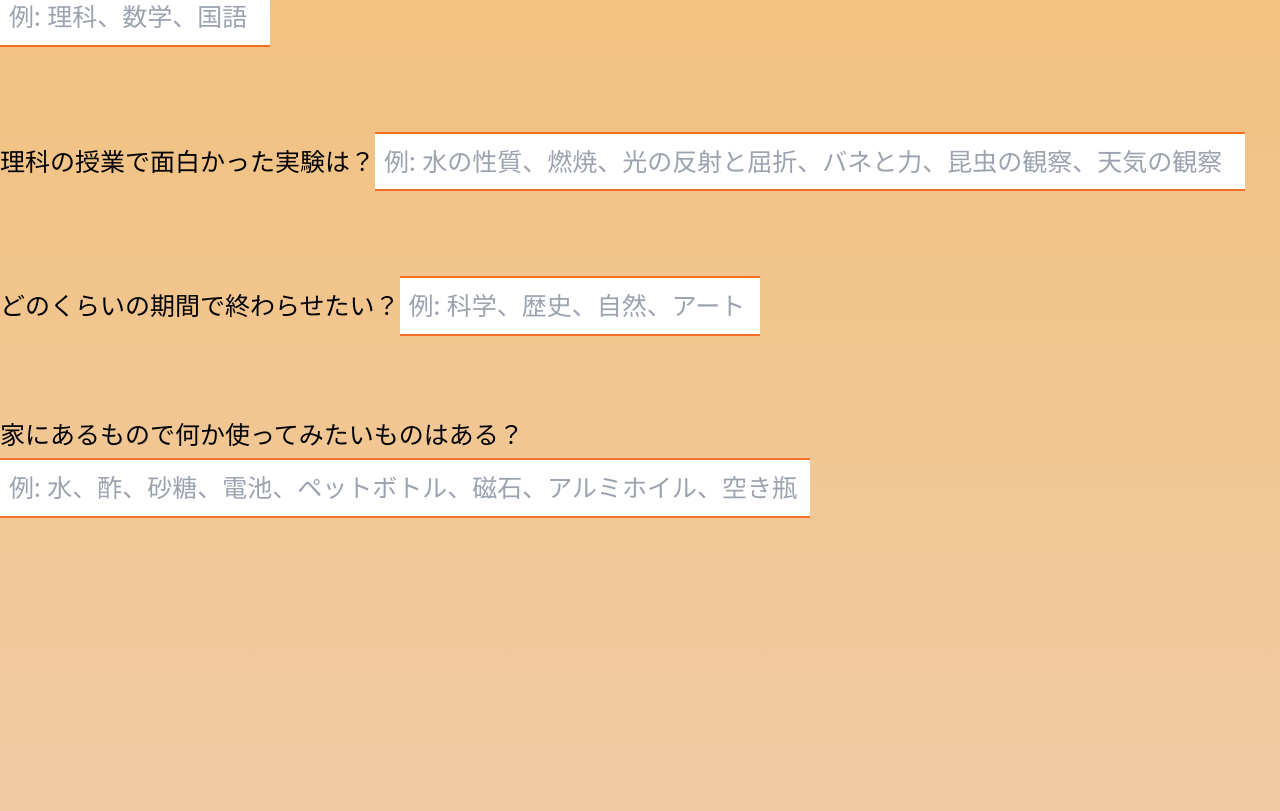
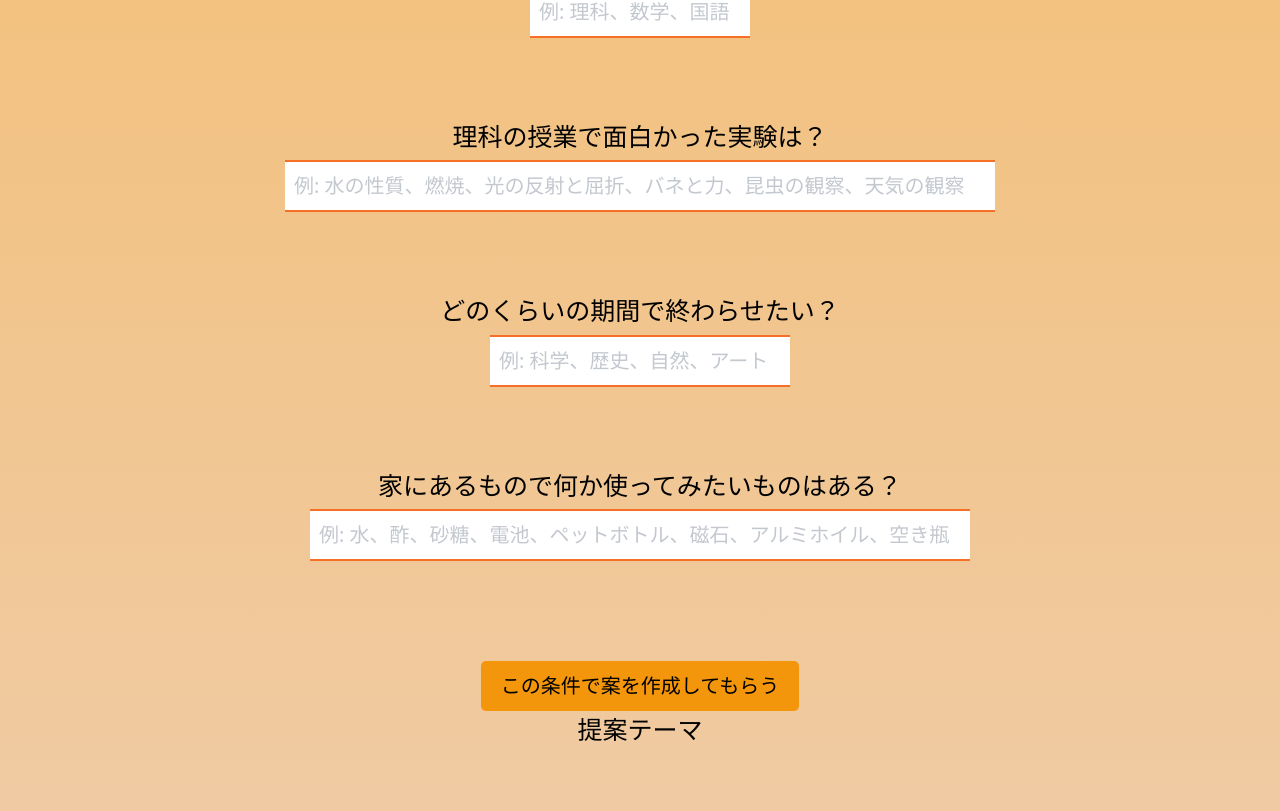
Before and after one commit to daiki0930/Deliverables1, a Next.js app: page /Research/MyPage in a window 1280 px wide. Shown: the part 729-1540 px from the top of the page. Built offline with nearby package versions, Linux system fonts and the light colour scheme; no server answers.

Commit message:
質問項目並べた、UI調整

```diff
--- a/src/pages/Research/MyPage/index.jsx
+++ b/src/pages/Research/MyPage/index.jsx
@@ -6,6 +6,7 @@ import '../../api/firebase/firebaseConfig';
 import { getAuth, signOut, onAuthStateChanged } from 'firebase/auth';
 
 import styles from '../../../styles/Login.module.css';
+import React from 'react';
 // import Description from '../../../components/description';
 
 // import { destroyCookie, setCookie } from 'nookies';
@@ -45,6 +46,10 @@ const Home = () => {
     const router = useRouter();
     const auth = getAuth()
     const [interests, setInterests] = useState();
+    const [interests1, setInterests1] = useState();
+    const [interests2, setInterests2] = useState();
+    const [interests3, setInterests3] = useState();
+
 
     useEffect(() => {
         const Logout = onAuthStateChanged(auth, (currentUser) => {
@@ -79,7 +84,7 @@ const Home = () => {
     }
     return (
         <div className={ styles.background_home }>
-            <div style ={{ position: 'absolute', top: 20, width: '75%', textAlign: 'center', backgroundColor: '#ffffff'}}>
+            <div style ={{ position: 'absolute', top: 20, width: '75%', textAlign: 'center', backgroundColor: '#ffffff', borderRadius: '10px'}}>
                 <p style={{ fontSize: '60px', fontWeight: 'bold', color: '#ea9917' }}>
                     AIと一緒に自由研究テーマを決めよう!
                 </p>
@@ -95,8 +100,8 @@ const Home = () => {
                 </p>
             </div>
 
-            <div style ={{ display: 'flex', flexDirection: 'column', justifyContent: 'center', alignItems: 'flex-start', fontSize: '25px'}}>
-            <label>
+            <div style ={{ display: 'flex', flexDirection: 'column', justifyContent: 'center', alignItems: 'center', fontSize: '25px', height: '100vh'}}>
+                <label style ={{ marginTop: '150px'}}>
                     学校で好きな科目は？
                 </label>
                 <input
@@ -106,37 +111,48 @@ const Home = () => {
                 placeholder="例: 理科、数学、国語"
                 className={styles.question_input1}
                 />
-            <label style={{ fontSize: '25px'}}>
+                <label>
                     理科の授業で面白かった実験は？
+                </label>
                 <input
                 type="text"
-                value={interests}
-                onChange={(e) => setInterests(e.target.value)}
+                value={interests1}
+                onChange={(e) => setInterests1(e.target.value)}
                 placeholder="例: 水の性質、燃焼、光の反射と屈折、バネと力、昆虫の観察、天気の観察"
                 className={styles.question_input2}
                 />
+                <label>
+                    どのくらいの期間で終わらせたい？
                 </label>
-            <label style ={{ fontSize: '25px'}}>
-                どのくらいの期間で終わらせたい？
                 <input
                 type="text"
-                value={interests}
-                onChange={(e) => setInterests(e.target.value)}
+                value={interests2}
+                onChange={(e) => setInterests2(e.target.value)}
                 placeholder="例: 科学、歴史、自然、アート"
                 className={styles.question_input3}
                 />
+                <label>
+                    家にあるもので何か使ってみたいものはある？
                 </label>
-            <label style ={{ fontSize: '25px'}}>
-                家にあるもので何か使ってみたいものはある？
                 <input
                 type="text"
-                value={interests}
-                onChange={(e) => setInterests(e.target.value)}
+                value={interests3}
+                onChange={(e) => setInterests3(e.target.value)}
                 placeholder="例: 水、酢、砂糖、電池、ペットボトル、磁石、アルミホイル、空き瓶"
                 className={styles.question_input4}
                 />
+
+                <button
+                // onClick={}
+                className={styles.button_Create}>
+                    この条件で案を作成してもらう
+                </button>
+
+                <label>
+                提案テーマ
                 </label>
             </div>
+
         </div>
     )
 };
--- a/src/styles/Login.module.css
+++ b/src/styles/Login.module.css
@@ -86,7 +86,7 @@
 }
 
 .button_LogOut:active {
-    background-color: #d2385c;
+    background-color: #d84c00;
 }
 
 
@@ -107,42 +107,82 @@
 
 
 .question_input1 {
-    width: 270px;
+    width: 220px;
     padding: 9px;
     margin-top: 5px;
     margin-bottom: 80px;
-    font-Size: 25px;
+    font-Size: 20px;
+    border-top: 2px solid #f56f27;
+    border-bottom: 2px solid #f56f27;
+    outline: none;
+}
+.question_input1::placeholder {
+    opacity: 0.6;
+}
+
+.question_input2 {
+    width: 710px;
+    padding: 9px;
+    margin-top: 5px;
+    margin-bottom: 80px;
+    font-Size: 20px;
+    border-top: 2px solid #f56f27;
+    border-bottom: 2px solid #f56f27;
+    outline: none;
+}
+.question_input2::placeholder {
+    opacity: 0.6;
+}
+
+.question_input3 {
+    width: 300px;
+    padding: 9px;
+    margin-top: 5px;
+    margin-bottom: 80px;
+    font-Size: 20px;
     border-top: 2px solid #f56f27;
     border-bottom: 2px solid #f56f27;
     outline: none;
 }
 
-.question_input2 {
-    width: 870px;
+.question_input3::placeholder {
+    opacity: 0.6;
+}
+
+.question_input4 {
+    width: 660px;
     padding: 9px;
     margin-top: 5px;
     margin-bottom: 80px;
+    font-Size: 20px;
     border-top: 2px solid #f56f27;
     border-bottom: 2px solid #f56f27;
     outline: none;
 }
 
-.question_input3 {
-    width: 360px;
-    padding: 9px;
-    margin-top: 5px;
-    margin-bottom: 80px;
-    border-top: 2px solid #f56f27;
-    border-bottom: 2px solid #f56f27;
-    outline: none;
+.question_input4::placeholder {
+    opacity: 0.6;
 }
 
-.question_input4 {
-    width: 810px;
-    padding: 9px;
-    margin-top: 5px;
-    margin-bottom: 80px;
-    border-top: 2px solid #f56f27;
-    border-bottom: 2px solid #f56f27;
-    outline: none;
+
+
+
+.button_Create {
+    margin-top: 20px;
+    padding: 10px 20px;
+    font-size: 20px;
+    background-color: #f3960b;
+    color: rgb(0, 0, 0);
+    border-radius: 5px;
+    border: none;
+    border: 5px;
+    cursor: pointer;
 }
+
+.button_Create:hover {
+    background-color: #ff9900;
+}
+
+.button_Create:active {
+    background-color: #ff5e00;
+}
```
Lines whose indentation alone changed are shown as unchanged.
